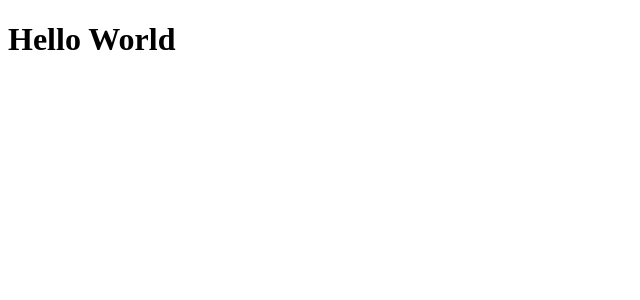
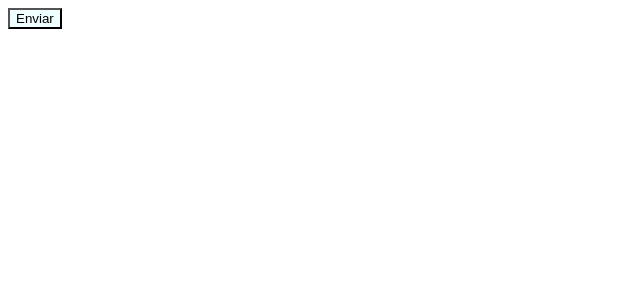
Before and after one commit to alehugen/ignite-shop, a Next.js app: page / in a window 1280 px wide. Shown: the top 300 px of the page, without its empty margins (0-640 px from the left). Built offline with nearby package versions, Linux system fonts and the light colour scheme.

Commit message:
chore: add Stitches

```diff
--- a/package.json
+++ b/package.json
@@ -9,6 +9,7 @@
     "lint": "next lint"
   },
   "dependencies": {
+    "@stitches/react": "^1.2.8",
     "@types/node": "18.15.11",
     "@types/react": "18.0.33",
     "@types/react-dom": "18.0.11",
--- a/src/pages/index.tsx
+++ b/src/pages/index.tsx
@@ -1,5 +1,11 @@
+import { styled } from "@/styles"
+
+const Button = styled('button', {
+  backgroundColor: "Azure",
+})
+
 export default function Home() {
   return (
-    <h1>Hello World</h1>
+    <Button>Enviar</Button>
   )
 }
--- /dev/null
+++ b/src/styles/index.ts
@@ -0,0 +1,17 @@
+import { createStitches } from '@stitches/react'
+
+export const {
+  config,
+  styled,
+  globalCss,
+  keyframes,
+  getCssText,
+  theme,
+  createTheme,
+  css } = createStitches({
+    theme: {
+      colors: {
+
+      }
+    }
+  })
```
Also changed, not shown: 1 other file (tests, documents, lock files or other folders).
